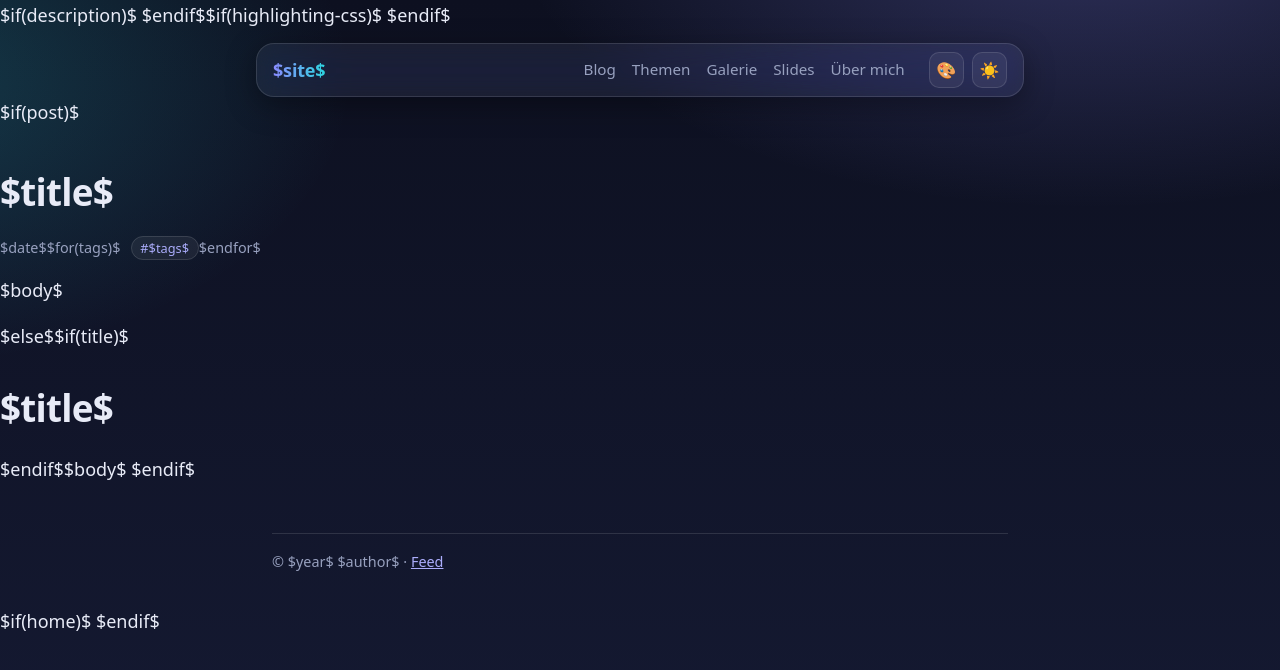
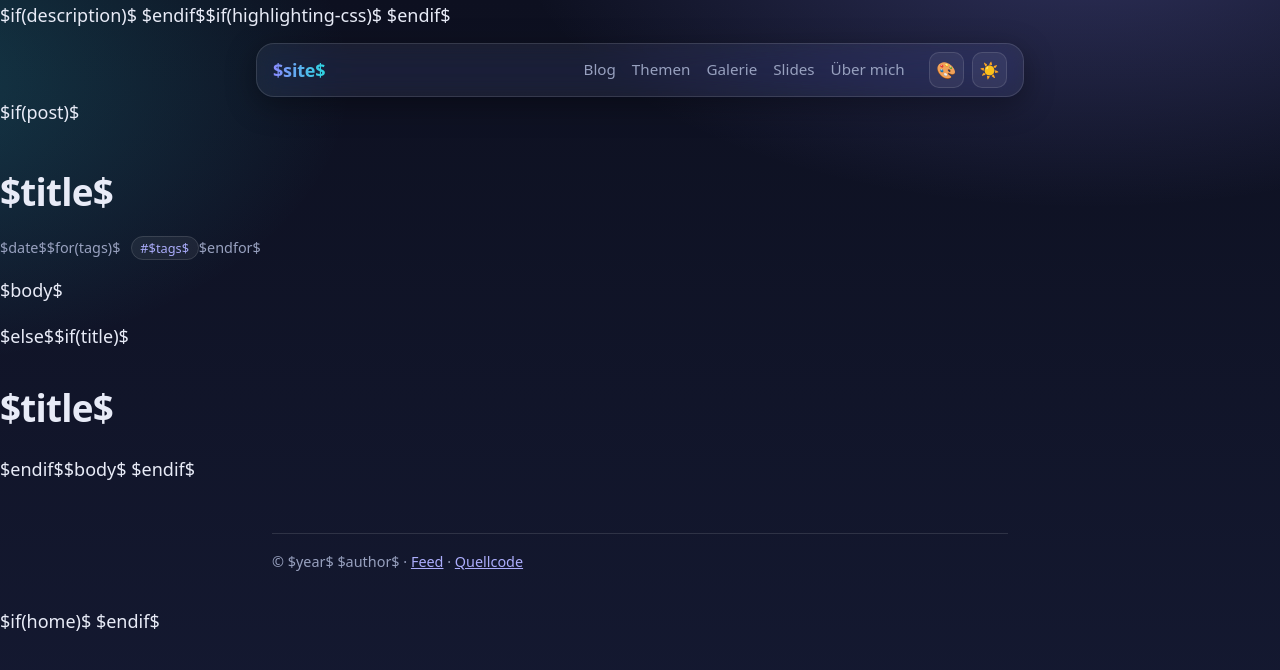
Before and after one commit to comcy/comcy.github.io, a plain HTML site: page templates/page.html in a window 1280 px wide. Drawn offline with Linux system fonts and the light colour scheme; files that its build step writes are made by us from their sources; files whose address does not match are found by name.

Commit message:
feat(footer): Link zum Quellcode auf GitHub
Closes #134

Co-Authored-By: Claude Sonnet 5.5 <noreply@anthropic.com>
Claude-Session: https://claude.ai/code/session_01F5fwtfnFgo74LKWVQTfRHv

```diff
--- a/templates/page.html
+++ b/templates/page.html
@@ -38,7 +38,7 @@ $else$$if(title)$<h1>$title$</h1>
 $endif$$body$
 $endif$</main>
 <footer class="site">
-  <p>© $year$ $author$ · <a href="$base$/feed.xml">Feed</a></p>
+  <p>© $year$ $author$ · <a href="$base$/feed.xml">Feed</a> · <a href="https://github.com/comcy/comcy.github.io">Quellcode</a></p>
 </footer>
 <script src="$base$/site.js?v=$v$" defer></script>
 $if(home)$<script src="$base$/timeline.js?v=$v$" defer></script>
```
Also changed, not shown: 1 other file.
